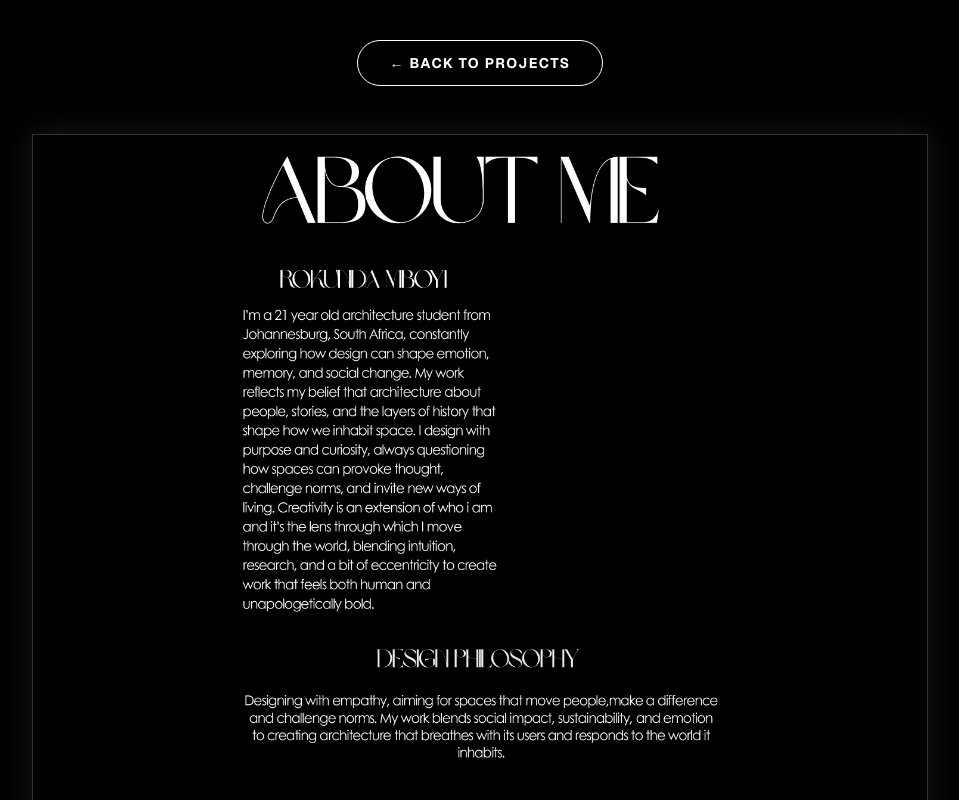
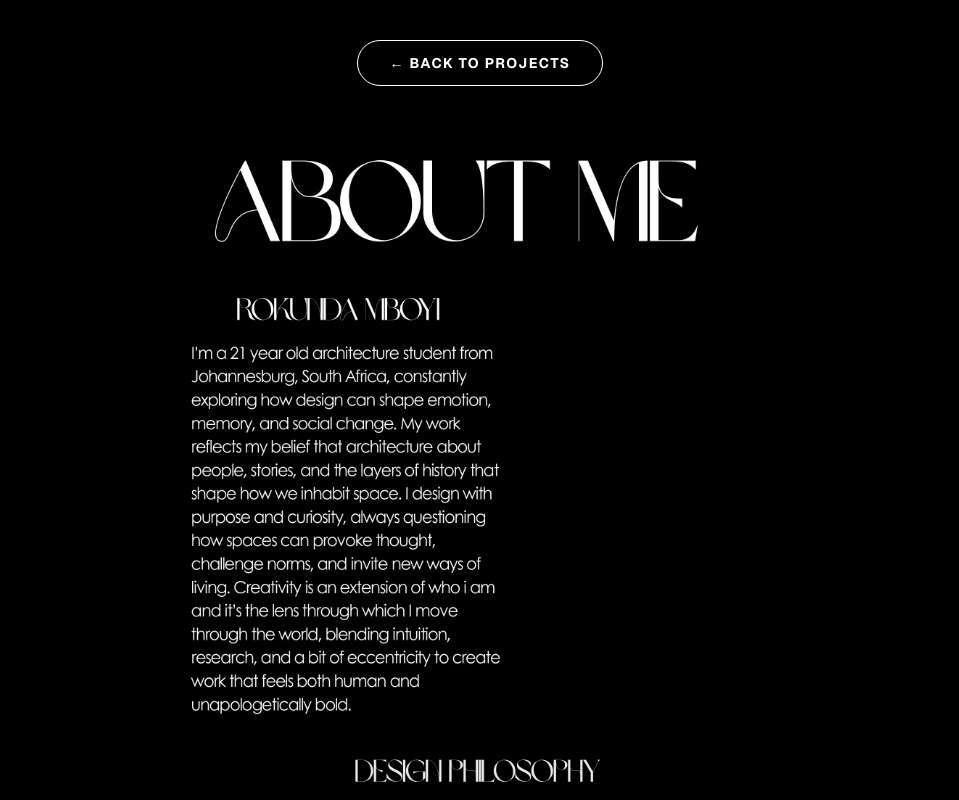
Before and after one commit to LupryM/RokundaPortfolio, a Next.js app: page /about in a window 1280 px wide. Shown: the part 800-1600 px from the top of the page, without its empty margins (160-1119 px from the left). Built offline with nearby package versions, Linux system fonts and the light colour scheme.

Commit message:
white outline

```diff
--- a/app/about/page.tsx
+++ b/app/about/page.tsx
@@ -10,7 +10,8 @@ export default function AboutPage() {
         <Navigation />
       </div>
 
-      <div className="flex-grow px-4 md:px-8 max-w-5xl mx-auto py-12 w-full text-center">
+      {/* CHANGED: max-w-7xl -> max-w-6xl (A bit smaller) */}
+      <div className="flex-grow px-4 md:px-8 max-w-6xl mx-auto py-12 w-full text-center">
         {/* BACK BUTTON */}
         <div className="mb-12 flex justify-center">
           <Link
@@ -23,11 +24,10 @@ export default function AboutPage() {
 
         {/* ABOUT IMAGE CONTAINER */}
         <div className="w-full flex justify-center">
-          {/* Make sure to put your file in: public/images/about.webp */}
           <img
             src="/about.webp"
             alt="About Rokunda Mboyi"
-            className="w-full max-w-4xl h-auto border border-white/20 shadow-[0_0_30px_rgba(255,255,255,0.1)]"
+            className="w-full h-auto"
           />
         </div>
       </div>
--- a/app/cv/page.tsx
+++ b/app/cv/page.tsx
@@ -10,12 +10,14 @@ export default function CVPage() {
         <Navigation />
       </div>
 
-      <div className="flex-grow px-4 md:px-8 max-w-5xl mx-auto py-12 w-full text-center">
+      {/* CHANGED: max-w-5xl -> max-w-6xl (To match the other page) */}
+      <div className="flex-grow px-4 md:px-8 max-w-6xl mx-auto py-12 w-full text-center">
         {/* BACK BUTTON */}
         <div className="mb-12 flex justify-center">
           <Link
             href="/"
-            className="border border-white text-white px-8 py-3 rounded-full uppercase tracking-widest text-sm font-bold hover:bg-white hover:text-black transition-colors"
+            // CHANGED: Removed "border border-white"
+            className="text-white px-8 py-3 rounded-full uppercase tracking-widest text-sm font-bold hover:bg-white hover:text-black transition-colors"
           >
             ← Back to Projects
           </Link>
@@ -28,12 +30,11 @@ export default function CVPage() {
 
         {/* CV IMAGE CONTAINER */}
         <div className="w-full flex justify-center">
-          {/* Make sure to put your file in: public/images/cv.webp
-           */}
           <img
             src="/cv.webp"
             alt="Rokunda Mboyi CV"
-            className="w-full max-w-3xl h-auto border border-white/20 shadow-[0_0_30px_rgba(255,255,255,0.1)]"
+            // CHANGED: Removed "border border-white/20", "shadow-[...]", and "max-w-3xl"
+            className="w-full h-auto"
           />
         </div>
       </div>
--- a/app/technical-skills/page.tsx
+++ b/app/technical-skills/page.tsx
@@ -10,12 +10,14 @@ export default function SkillsPage() {
         <Navigation />
       </div>
 
-      <div className="flex-grow px-4 md:px-8 max-w-5xl mx-auto py-12 w-full text-center">
+      {/* CHANGED: max-w-5xl -> max-w-6xl to match others */}
+      <div className="flex-grow px-4 md:px-8 max-w-6xl mx-auto py-12 w-full text-center">
         {/* BACK BUTTON */}
         <div className="mb-12 flex justify-center">
           <Link
             href="/"
-            className="border border-white text-white px-8 py-3 rounded-full uppercase tracking-widest text-sm font-bold hover:bg-white hover:text-black transition-colors"
+            // CHANGED: Removed "border border-white"
+            className="text-white px-8 py-3 rounded-full uppercase tracking-widest text-sm font-bold hover:bg-white hover:text-black transition-colors"
           >
             ← Back to Projects
           </Link>
@@ -28,11 +30,11 @@ export default function SkillsPage() {
 
         {/* SKILLS IMAGE CONTAINER */}
         <div className="w-full flex justify-center">
-          {/* Make sure to put your file in: public/images/technical-skills.webp */}
           <img
             src="/technical.jpg"
             alt="Technical Skills"
-            className="w-full max-w-4xl h-auto border border-white/20 shadow-[0_0_30px_rgba(255,255,255,0.1)]"
+            // CHANGED: Removed border, shadow, and max-w limit
+            className="w-full h-auto"
           />
         </div>
       </div>
```
